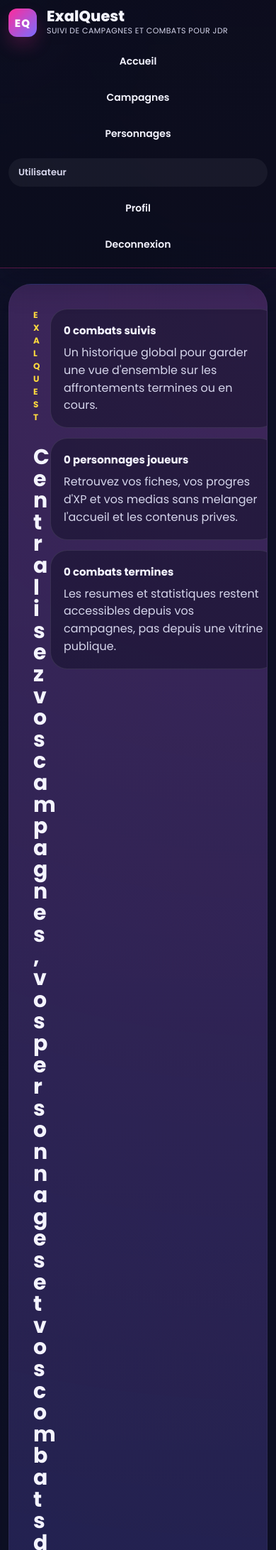
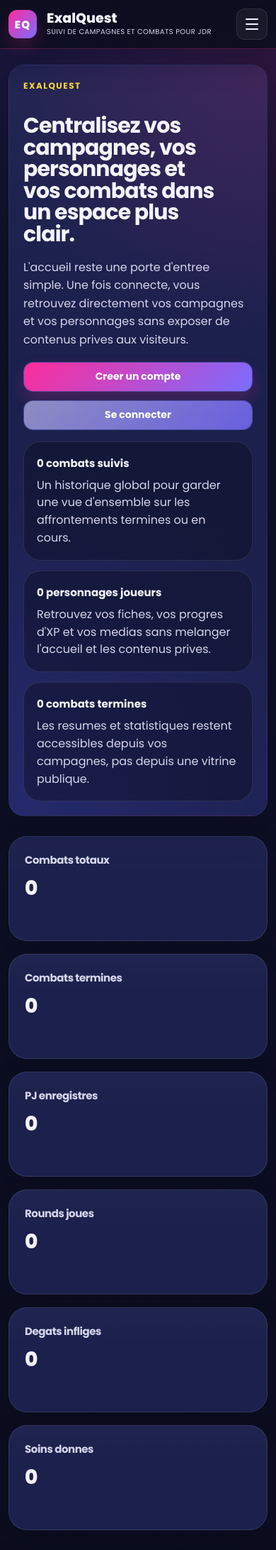
Before and after one commit to Jonathan2433/DND_FIGHT_TRACKER, a Flask app: page / in a window 390 px wide. Shown: the top 2184 px of the page at 71% size. Run offline with Flask 3, Linux system fonts and the light colour scheme; the visitor is signed in with stand-in values (Sample User, id 1).

Commit message:
Improve mobile responsiveness with burger navigation

```diff
--- a/static/css/base.css
+++ b/static/css/base.css
@@ -165,6 +165,42 @@
     border-color: transparent;
 }
 
+.site-nav-toggle {
+    display: none;
+    flex-direction: column;
+    justify-content: center;
+    align-items: center;
+    width: 44px;
+    height: 44px;
+    border: 1px solid var(--overlay-white-10);
+    border-radius: 12px;
+    background: var(--overlay-white-05);
+    color: var(--color-text-primary);
+    cursor: pointer;
+    gap: 5px;
+}
+
+.site-nav-toggle span {
+    display: block;
+    width: 18px;
+    height: 2px;
+    border-radius: 999px;
+    background: currentColor;
+    transition: transform var(--transition-fast), opacity var(--transition-fast);
+}
+
+.site-header.is-nav-open .site-nav-toggle span:nth-child(1) {
+    transform: translateY(7px) rotate(45deg);
+}
+
+.site-header.is-nav-open .site-nav-toggle span:nth-child(2) {
+    opacity: 0;
+}
+
+.site-header.is-nav-open .site-nav-toggle span:nth-child(3) {
+    transform: translateY(-7px) rotate(-45deg);
+}
+
 .flash-stack {
     display: grid;
     gap: 12px;
@@ -218,9 +254,17 @@
 h3,
 h4,
 p,
+li {
+    overflow-wrap: anywhere;
+}
+
 a,
-span {
-    overflow-wrap: anywhere;
+button,
+.btn,
+.site-nav__link,
+.site-nav__welcome {
+    overflow-wrap: normal;
+    word-break: normal;
 }
 
 hr {
--- a/static/css/responsive.css
+++ b/static/css/responsive.css
@@ -41,6 +41,85 @@
 }
 
 @media (max-width: 900px) {
+    .site-header__inner {
+        display: grid;
+        grid-template-columns: minmax(0, 1fr) auto;
+        align-items: center;
+        gap: 12px;
+    }
+
+    .site-brand {
+        min-width: 0;
+    }
+
+    .site-nav-toggle {
+        display: inline-flex;
+        justify-self: end;
+    }
+
+    .site-nav {
+        grid-column: 1 / -1;
+        display: none;
+        flex-direction: column;
+        align-items: stretch;
+        gap: 12px;
+        width: 100%;
+        margin-top: 4px;
+        padding: 14px;
+        border-radius: 18px;
+        background: rgba(12, 14, 34, 0.95);
+        border: 1px solid var(--overlay-white-10);
+    }
+
+    .site-header.is-nav-open .site-nav {
+        display: flex;
+    }
+
+    .site-nav__links,
+    .site-nav__user {
+        width: 100%;
+        flex-direction: column;
+        align-items: stretch;
+    }
+
+    .site-nav__user {
+        border-left: 0;
+        border-top: 1px solid var(--overlay-white-10);
+        padding-left: 0;
+        padding-top: 12px;
+    }
+
+    .site-nav__link,
+    .site-nav__welcome {
+        width: 100%;
+        justify-content: flex-start;
+        text-align: left;
+    }
+
+    .home-hero,
+    .campaign-page__hero {
+        grid-template-columns: 1fr;
+        gap: 16px;
+        padding: 20px;
+        border-radius: 22px;
+    }
+
+    .home-hero__actions,
+    .dashboard-actions {
+        flex-direction: column;
+        align-items: stretch;
+    }
+
+    .home-hero__actions .btn,
+    .dashboard-actions .btn {
+        width: 100%;
+    }
+
+    .hero-panel-card,
+    .stat-card {
+        min-width: 0;
+    }
+
     .edit-grid,
     .grid-form,
     .encounter-row,
@@ -104,32 +183,12 @@
         border-radius: 20px;
     }
 
-    .site-nav,
-    .site-nav__links,
-    .site-nav__user {
-        width: 100%;
-    }
-
-    .site-nav__links,
-    .site-nav__user {
-        justify-content: flex-start;
-    }
-
-    .site-nav__user {
-        padding-left: 0;
-        border-left: 0;
-    }
-
     .site-nav__link,
     .btn,
     .btn-primary,
     .btn-secondary,
     .btn-warning,
     .btn-danger {
-        width: 100%;
-    }
-
-    .site-brand {
         width: 100%;
     }
 
@@ -252,6 +311,10 @@
         padding: 12px 0;
     }
 
+    .site-brand__copy {
+        min-width: 0;
+    }
+
     .site-brand__mark {
         width: 40px;
         height: 40px;
@@ -260,7 +323,11 @@
     }
 
     .site-brand__title {
-        font-size: 21px;
+        font-size: 19px;
+    }
+
+    .site-brand__subtitle {
+        font-size: 10px;
     }
 
     .site-nav__link,
--- /dev/null
+++ b/static/js/mobile_nav.js
@@ -0,0 +1,29 @@
+(function () {
+    const header = document.querySelector('.site-header');
+    const toggle = document.querySelector('.site-nav-toggle');
+    const nav = document.getElementById('site-navigation');
+
+    if (!header || !toggle || !nav) {
+        return;
+    }
+
+    const closeMenu = () => {
+        header.classList.remove('is-nav-open');
+        toggle.setAttribute('aria-expanded', 'false');
+    };
+
+    toggle.addEventListener('click', () => {
+        const isOpen = header.classList.toggle('is-nav-open');
+        toggle.setAttribute('aria-expanded', String(isOpen));
+    });
+
+    nav.querySelectorAll('a').forEach((link) => {
+        link.addEventListener('click', closeMenu);
+    });
+
+    window.addEventListener('resize', () => {
+        if (window.innerWidth > 900) {
+            closeMenu();
+        }
+    });
+})();
--- a/templates/base.html
+++ b/templates/base.html
@@ -40,7 +40,19 @@
                     </span>
                 </a>
 
-                <nav class="site-nav" aria-label="Navigation principale">
+                <button
+                    class="site-nav-toggle"
+                    type="button"
+                    aria-expanded="false"
+                    aria-controls="site-navigation"
+                    aria-label="Ouvrir le menu"
+                >
+                    <span></span>
+                    <span></span>
+                    <span></span>
+                </button>
+
+                <nav class="site-nav" id="site-navigation" aria-label="Navigation principale">
                     <div class="site-nav__links">
                         <a href="{{ url_for('main.index') }}" class="site-nav__link">Accueil</a>
                         <a href="{{ url_for('campaign.list_campaigns') }}" class="site-nav__link">Campagnes</a>
@@ -117,5 +129,6 @@
         </footer>
     </div>
     <script src="{{ url_for('static', filename='js/dynamic_style.js') }}"></script>
+    <script src="{{ url_for('static', filename='js/mobile_nav.js') }}"></script>
 </body>
 </html>
```
